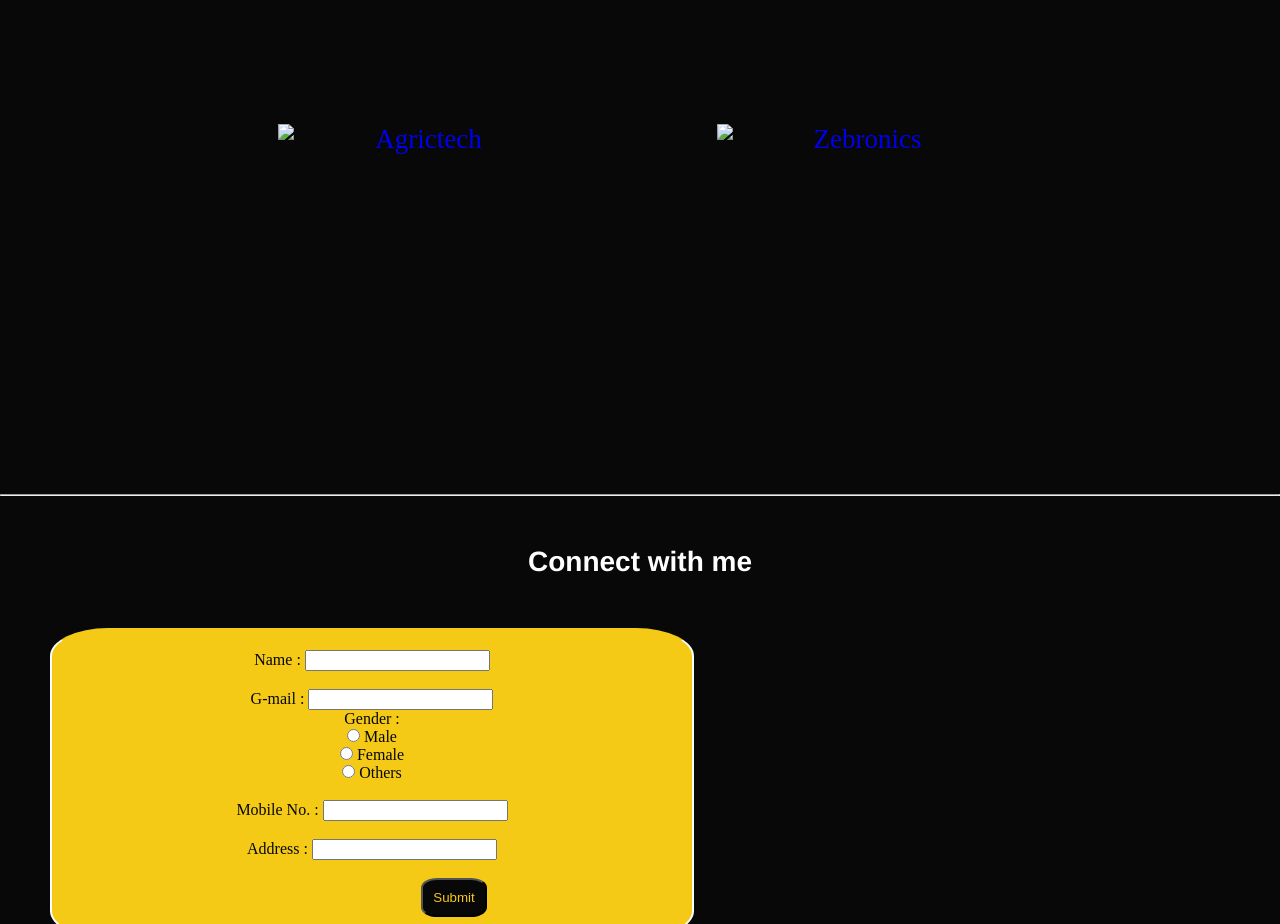
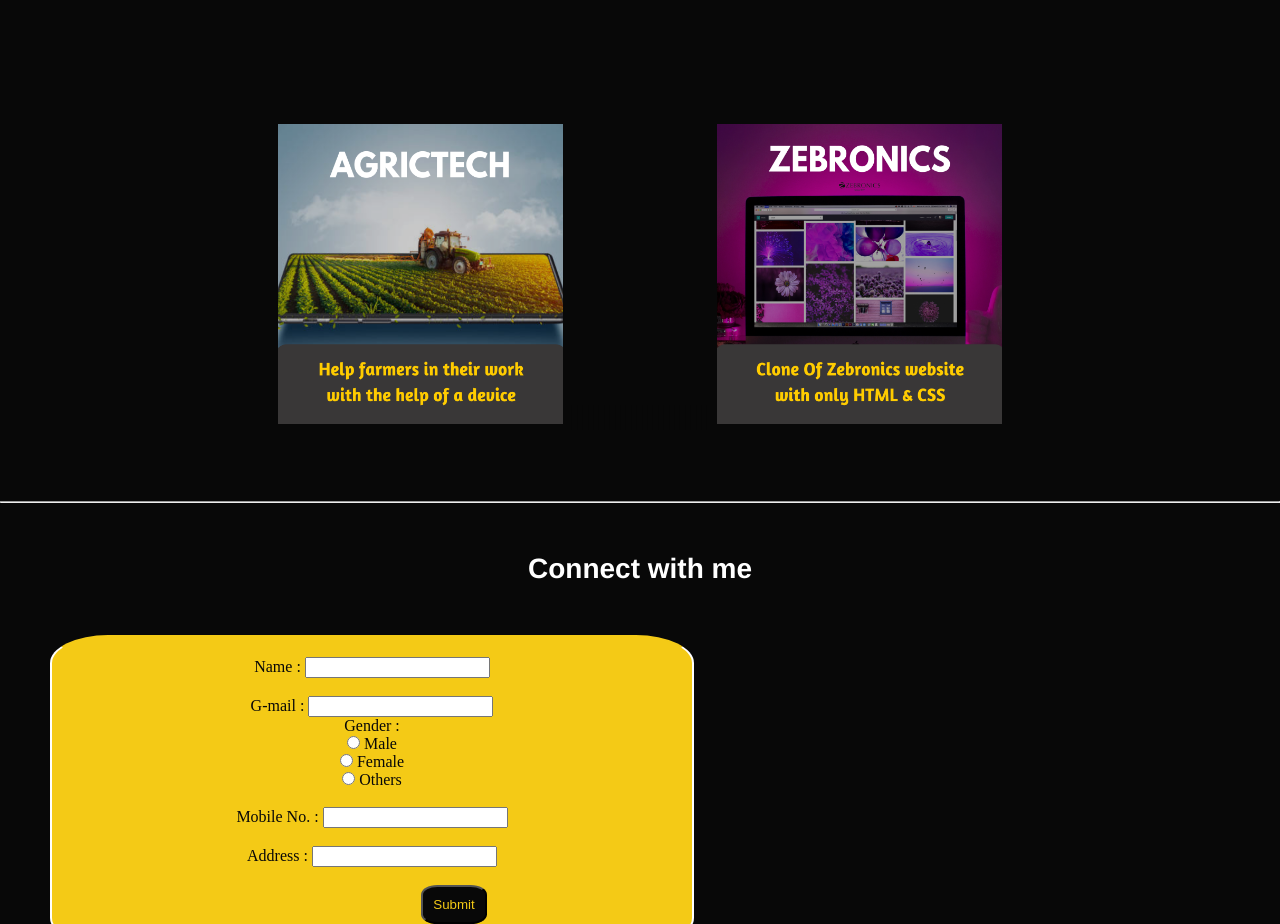
Before and after one commit to Divyanshu6928/My_Portfolio, a plain HTML site: page index.html in a window 1280 px wide. Shown: the part 3220-4144 px from the top of the page. Drawn offline with Linux system fonts and the light colour scheme; the site is published under a folder, as on GitHub Pages, so addresses that start at the root find nothing.

Commit message:
Portfolio

```diff
--- a/index.html
+++ b/index.html
@@ -100,11 +100,11 @@
         <h1 class="p">Projects</h1>
         <br><br><br><br><br>
         <div class="agrictech">
-            <a href="/Agrictech/Mere.pptx" target="_blank"> <img src="/Images/AGRICTECH.png" alt="Agrictech" height="300px" width="25%"></a>
+            <a href="Mere.pptx" target="_blank"> <img src="AGRICTECH.png" alt="Agrictech" height="300px" width="25%"></a>
         </div>
         ||||||||||||||||||||||||||
         <div class="zeb">
-            <a href="https://zebronics.com/" target="_blank"> <img src="/Images/Zebronics logo.png" alt="Zebronics" height="300px" width="25%"></a>
+            <a href="https://zebronics.com/" target="_blank"> <img src="Zebronics logo.png" alt="Zebronics" height="300px" width="25%"></a>
         </div>
     </section>
     <hr>
```
Also changed, not shown: AGRICTECH.png (renamed from Images/AGRICTECH.png), Images/e03edbe588d3866d539e5bbb35d9080c.jpg (added), Zebronics logo.png (renamed from Images/Zebronics logo.png), 2 other files.
